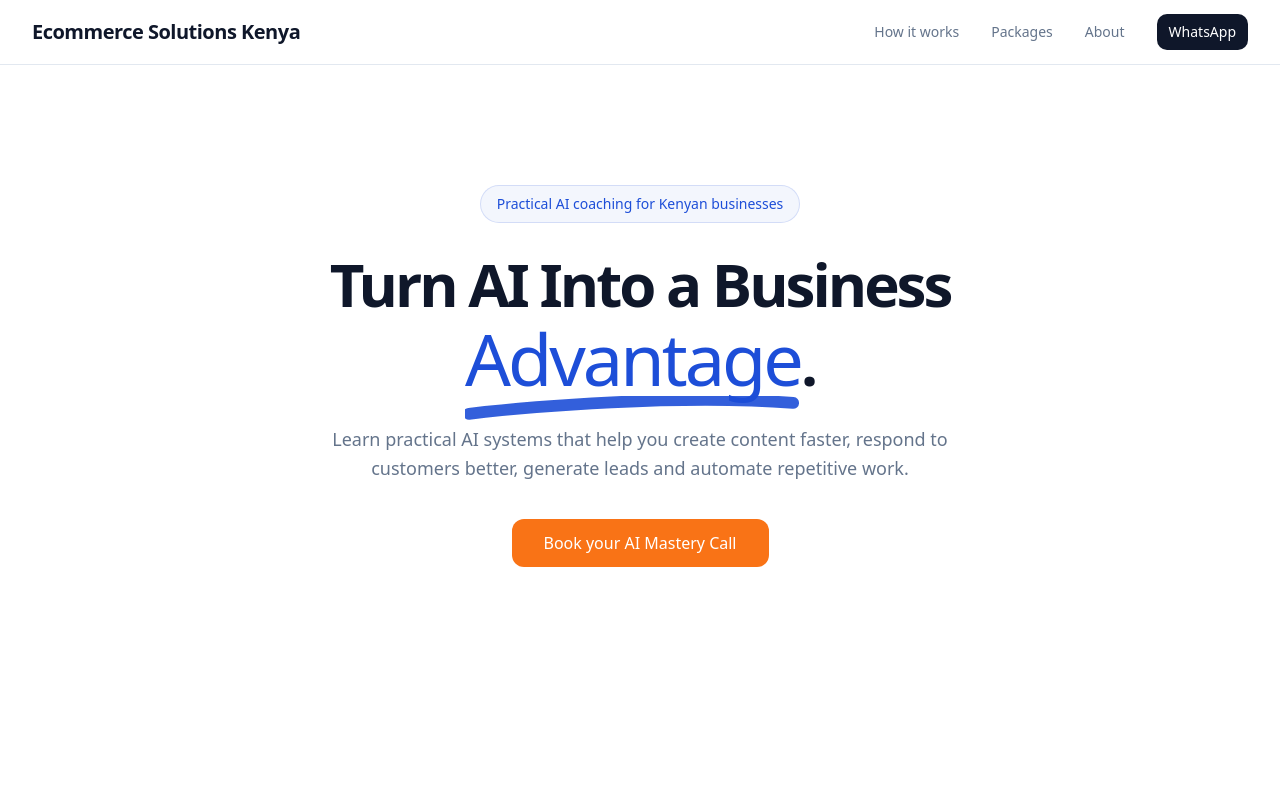
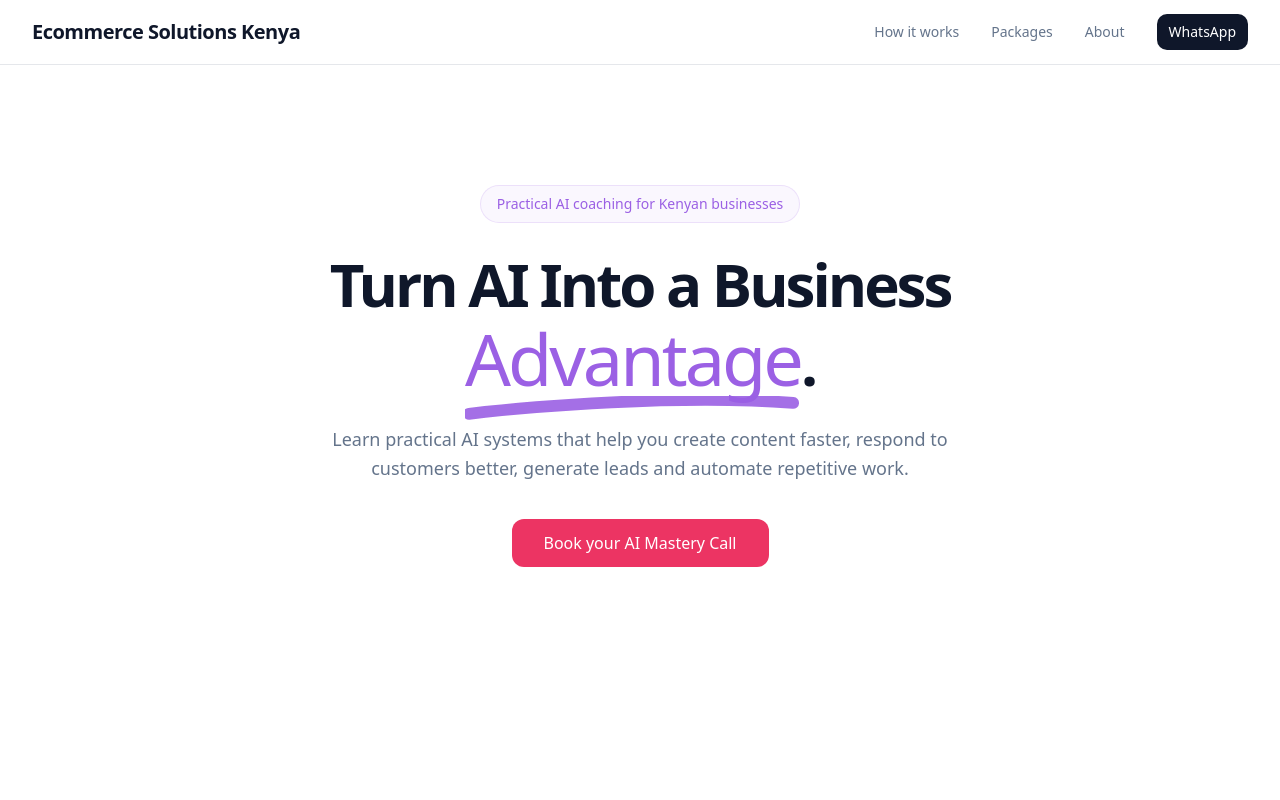
Before and after one commit to paulmasai/Ecom-solutions-Kenya, a Next.js app: page / in a window 1280 px wide. Shown: the top 800 px of the page. Built offline with nearby package versions, Linux system fonts and the light colour scheme; no server answers.

Commit message:
feat: apply logo-derived brand identity

```diff
--- a/src/app/globals.css
+++ b/src/app/globals.css
@@ -10,40 +10,46 @@
   --card-foreground: #0f172a;
   --popover: #ffffff;
   --popover-foreground: #0f172a;
-  --primary: #1d4ed8;
+  --primary: #9b60e4;
   --primary-foreground: #ffffff;
-  --secondary: #f1f5f9;
+  --secondary: #f8f7fc;
   --secondary-foreground: #0f172a;
-  --muted: #f8fafc;
+  --muted: #f7f8fb;
   --muted-foreground: #64748b;
-  --accent: #f97316;
+  --accent: #ec3463;
   --accent-foreground: #ffffff;
   --destructive: #dc2626;
-  --border: #e2e8f0;
-  --input: #e2e8f0;
-  --ring: #1d4ed8;
+  --border: #e5e7eb;
+  --input: #e5e7eb;
+  --ring: #9b60e4;
+  --brand-teal: #2dcfbd;
+  --brand-violet: #9b60e4;
+  --brand-pink: #ec3463;
+  --brand-coral: #f26844;
+  --brand-amber: #f39b2b;
+  --brand-gradient: linear-gradient(135deg, #2dcfbd 0%, #9b60e4 32%, #ec3463 58%, #f26844 80%, #f39b2b 100%);
   --radius: 0.75rem;
 }
 
 .dark {
-  --background: #020617;
+  --background: #070912;
   --foreground: #f8fafc;
-  --card: #0f172a;
+  --card: #0f1322;
   --card-foreground: #f8fafc;
-  --popover: #0f172a;
+  --popover: #0f1322;
   --popover-foreground: #f8fafc;
-  --primary: #60a5fa;
-  --primary-foreground: #0f172a;
-  --secondary: #1e293b;
+  --primary: #9b60e4;
+  --primary-foreground: #ffffff;
+  --secondary: #151927;
   --secondary-foreground: #f8fafc;
-  --muted: #0f172a;
-  --muted-foreground: #94a3b8;
-  --accent: #fb923c;
-  --accent-foreground: #0f172a;
+  --muted: #0f1322;
+  --muted-foreground: #a5aec1;
+  --accent: #ec3463;
+  --accent-foreground: #ffffff;
   --destructive: #f87171;
-  --border: #1e293b;
-  --input: #1e293b;
-  --ring: #60a5fa;
+  --border: #202638;
+  --input: #202638;
+  --ring: #9b60e4;
 }
 
 @theme inline {
@@ -72,15 +78,18 @@
 }
 
 @layer base {
-  * {
-    @apply border-border;
+  * { @apply border-border; }
+  html { scroll-behavior: smooth; }
+  body { @apply bg-background text-foreground antialiased; }
+}
+
+@layer utilities {
+  .brand-gradient { background-image: var(--brand-gradient); }
+  .brand-gradient-text {
+    background-image: var(--brand-gradient);
+    background-clip: text;
+    -webkit-background-clip: text;
+    color: transparent;
   }
-
-  html {
-    scroll-behavior: smooth;
-  }
-
-  body {
-    @apply bg-background text-foreground antialiased;
-  }
+  .brand-gradient-ring { box-shadow: 0 0 0 1px rgb(155 96 228 / 0.2), 0 12px 40px rgb(236 52 99 / 0.12); }
 }
```
